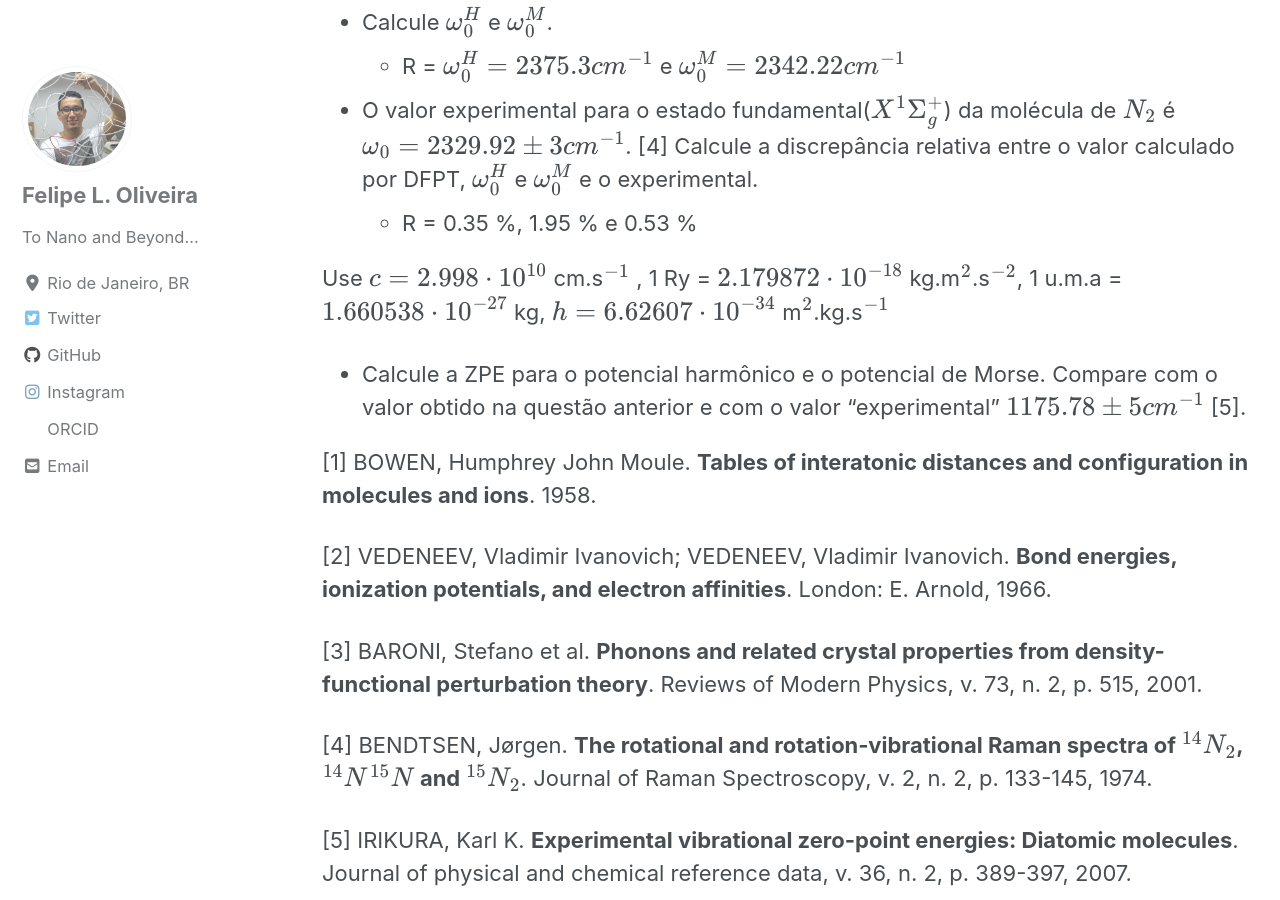
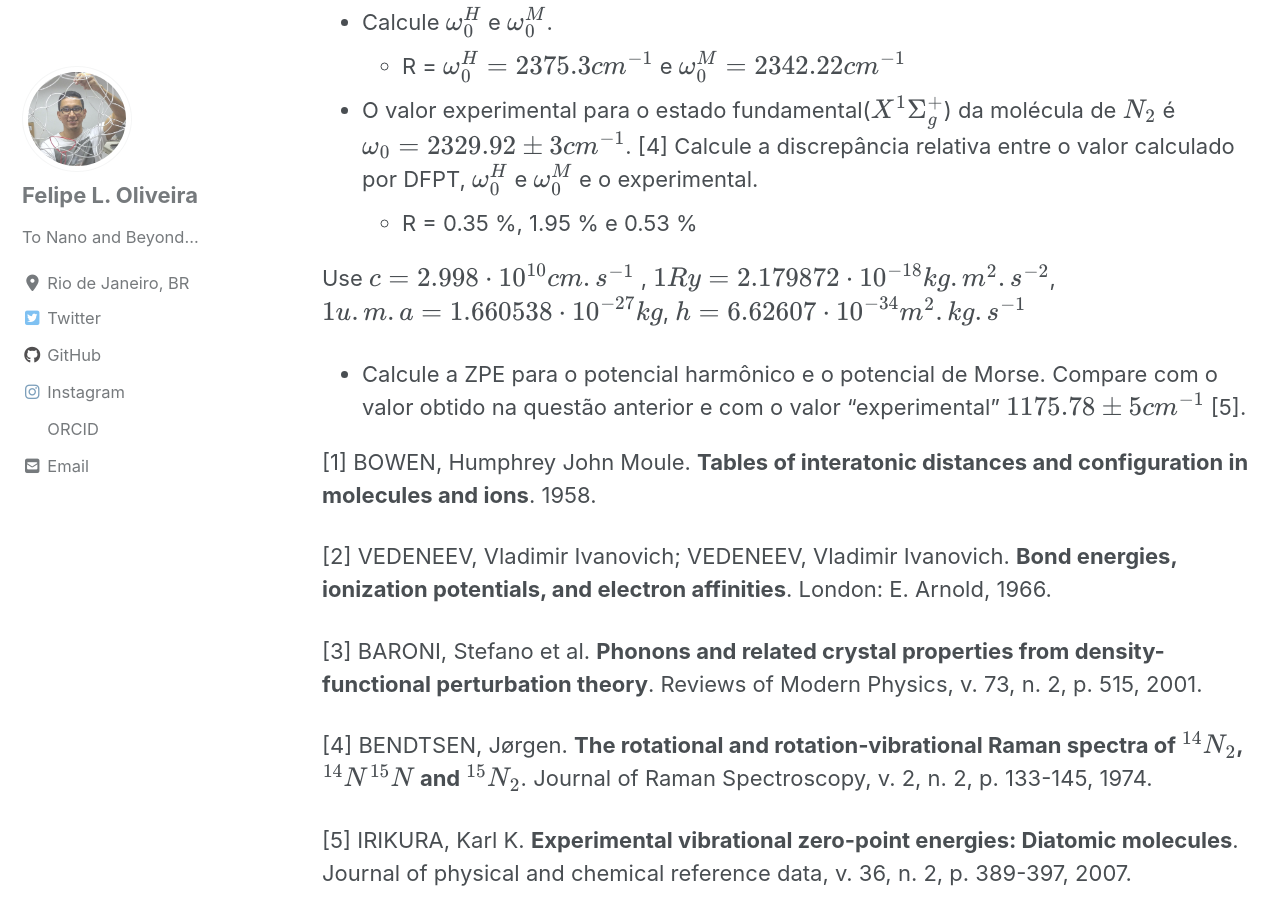
Before and after one commit to lipelopesoliveira/lipelopesoliveira.github.io, a Jekyll site: the page built from _posts/Tutorial_QE/2019-08-30-cap2-1.md, in a window 1280 px wide and 900 px high, scrolled down 10379 px. Built offline with Jekyll 4.4.1, drawn with Linux system fonts in a browser that asks for light colours; cached includes are drawn as plain includes; nearby versions of some CDN libraries; formulas are drawn with MathJax 3.

Commit message:
Update 2019-08-30-cap2-1.md

```diff
--- a/_posts/Tutorial_QE/2019-08-30-cap2-1.md
+++ b/_posts/Tutorial_QE/2019-08-30-cap2-1.md
@@ -211,7 +211,7 @@ Onde $$n$$ é o número quântico vibracional. A energia de ponto zero (ZPE) é
   * O valor experimental para o estado fundamental($$X^1\Sigma_g^+$$) da molécula de $$N_2$$ é $$\omega_0 = 2329.92 \pm 3 cm^{-1}$$. [4] Calcule a discrepância relativa entre o valor calculado por DFPT, $$\omega^H_0$$ e $$\omega^M_0$$ e o experimental.
 	   * R = 0.35 %, 1.95 % e 0.53 %
 
-Use $$c = 2.998\cdot 10^{10}$$ cm.s$$^{-1}$$ , 1 Ry = $$2.179872 \cdot 10^{-18}$$ kg.m$$^2$$.s$$^{-2}$$, 1 u.m.a = $$1.660538\cdot 10^{-27}$$ kg, $$h = 6.62607\cdot 10^{-34}$$ m$$^2$$.kg.s$$^{-1}$$
+Use $$c = 2.998\cdot 10^{10} cm.s^{-1}$$ , $$1 Ry = 2.179872 \cdot 10^{-18} kg.m^2.s^{-2}$$, $$1 u.m.a = 1.660538\cdot 10^{-27} kg$$, $$h = 6.62607\cdot 10^{-34} m^2.kg.s^{-1}$$
   * Calcule a ZPE para o potencial harmônico e o potencial de Morse. Compare com o valor obtido na questão anterior e com o valor "experimental" $$1175.78 \pm 5 cm^{-1}$$ [5].
 
 
```
